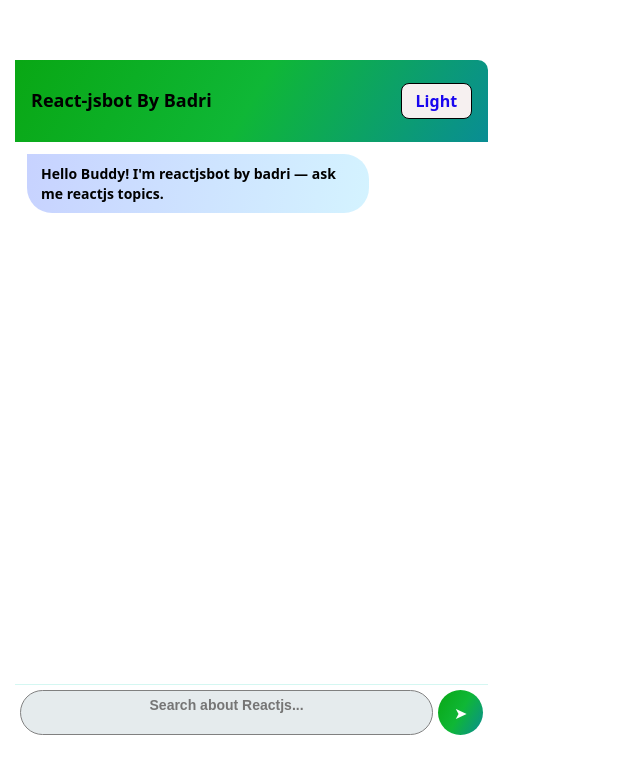
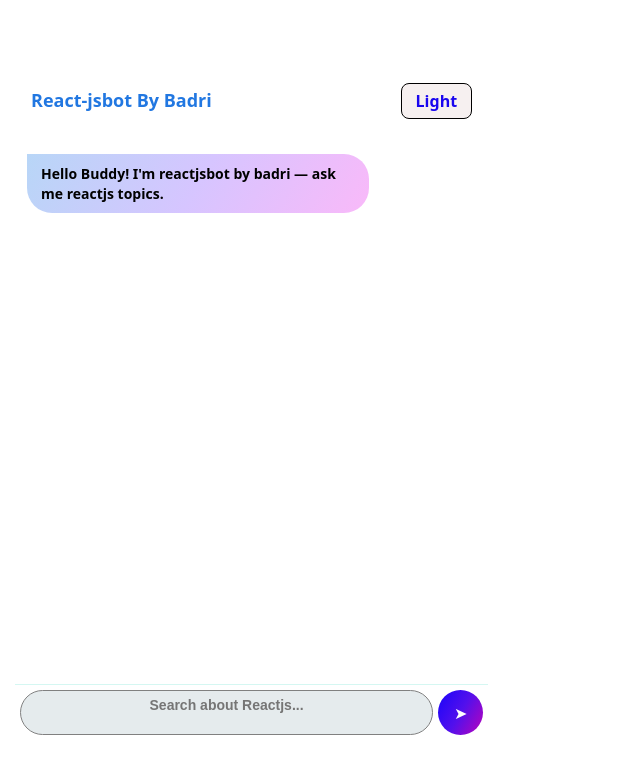
Before and after one commit to badrinathbadri1/reactjs-chatbot-by-badri, a React (Vite) app: page / in a window 1280 px wide. Shown: the top 774 px of the page, without its empty margins (0-640 px from the left). Built offline with nearby package versions, Linux system fonts and the light colour scheme.

Commit message:
UI alignment, layout fix

```diff
--- a/src/PhysicsBotByBadri.css
+++ b/src/PhysicsBotByBadri.css
@@ -28,7 +28,7 @@ body.dark {
 
 /* Dark / Light background for chat */
 .chat-box.dark {
-  background-color: #524f4f22;
+  background-color:#013a47;
   color: #fff;
 
 
@@ -47,7 +47,8 @@ body.dark {
   justify-content: space-between;
   align-items: center;
   font-weight: bold;
-  background: linear-gradient(120deg,#09a714, #0fb736, #098d94);
+  color:rgb(33, 119, 225);
+  background-color: rgba(0, 0, 0, 0);
   height:50px;
 
 }
@@ -105,7 +106,7 @@ body.dark {
 
 .message.bot {
 
-  background: linear-gradient(100deg, hsl(228, 100%, 89%),rgb(212, 243, 255));
+  background: linear-gradient(120deg,rgb(184, 214, 247), rgb(214, 197, 255), #f9b9f9);
   color: black;
   align-self: flex-start;
 
@@ -153,7 +154,7 @@ body.dark {
   width:45px;
   border: none;
   border-radius:100px;
-  background: linear-gradient(120deg,#09a714, #0fb736, #098d94);
+  background: linear-gradient(120deg,rgb(25, 4, 251), rgb(82, 16, 236), #bb03bb);
   color: #fff;
   font-weight:600;
   cursor: pointer;
@@ -161,7 +162,7 @@ body.dark {
 }
 
 .input-area button:hover {
-  background: linear-gradient(120deg,#079311, #0eaa33, #08888f);
+  background: linear-gradient(120deg,#26ae2f, #14a736, #0bb9c2);
 }
 
 /* Scrollbar neat style */
```
